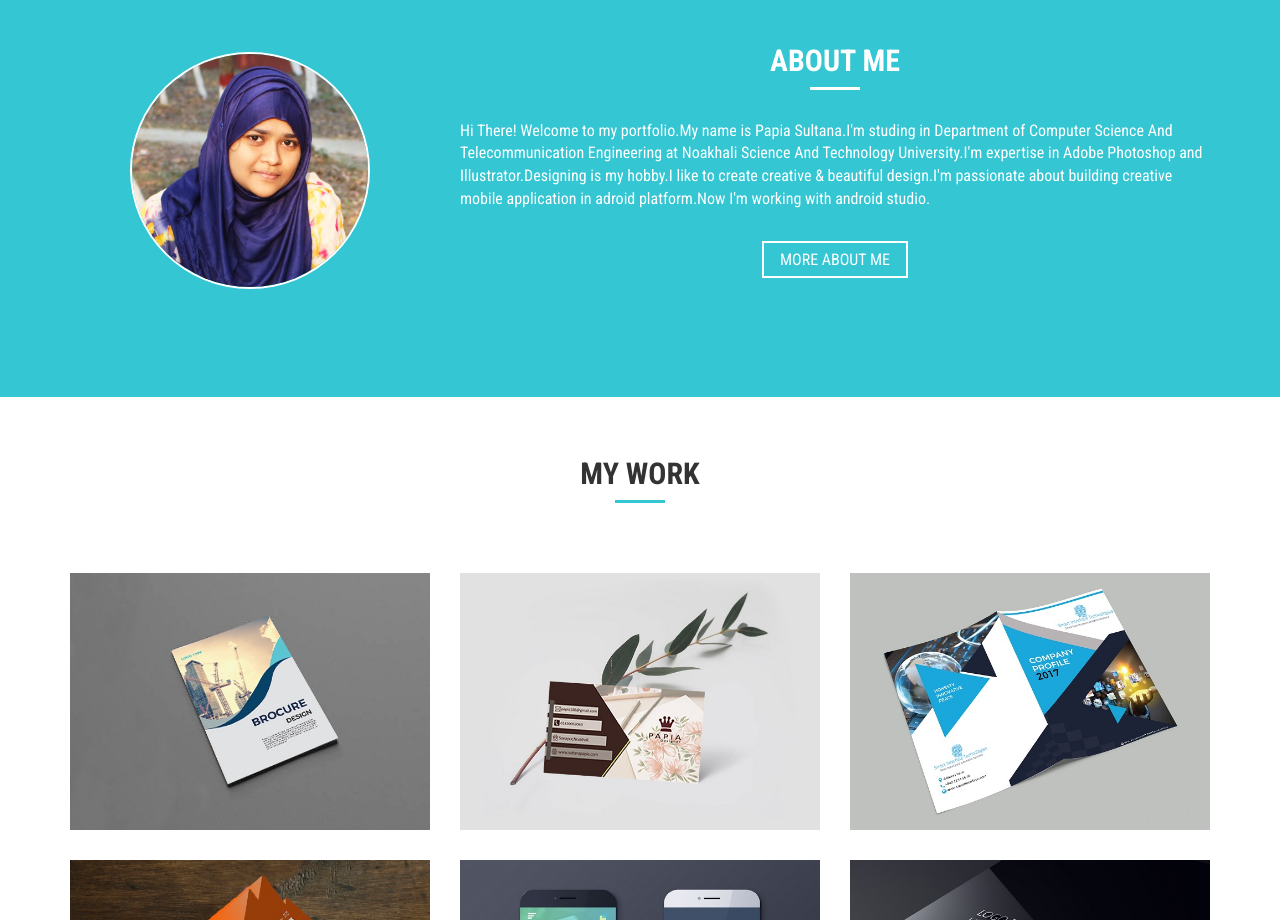
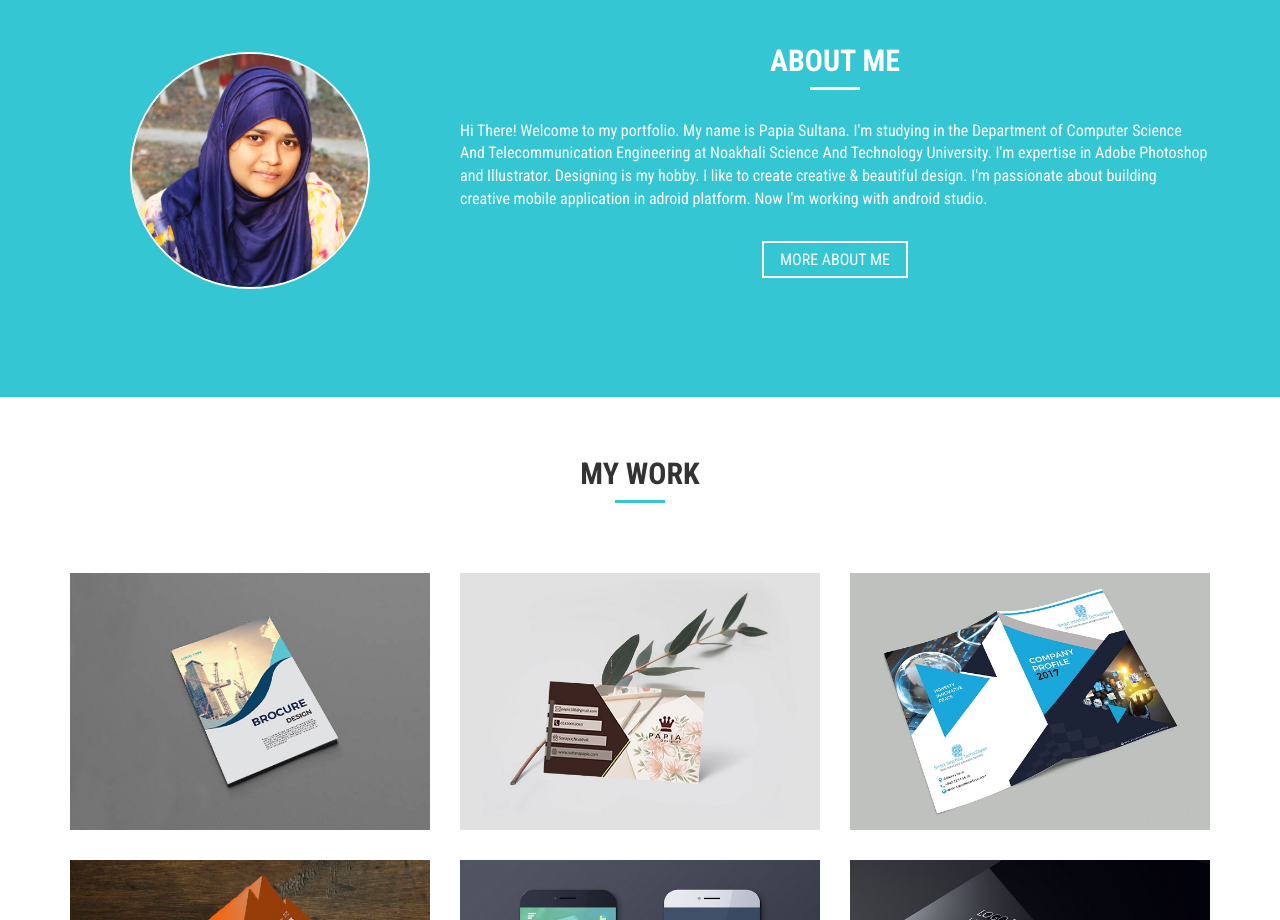
Before and after one commit to iam-papia-sultana/iampapia.github.io, a plain HTML site: page index.html in a window 1280 px wide. Shown: the part 1300-2220 px from the top of the page. Drawn offline with Linux system fonts and the light colour scheme; a script that the page names is missing.

Commit message:
Update index.html

```diff
--- a/index.html
+++ b/index.html
@@ -172,7 +172,7 @@
 
 									</div>
 									<div id="about-des" class="wow animated fadeInDown" data-wow-duration="1.5s" data-wow-delay="1.2s">
-										<p>Hi There! Welcome to my portfolio.My name is Papia Sultana.I'm studing in Department of Computer Science And Telecommunication Engineering at Noakhali Science And Technology University.I'm expertise in Adobe Photoshop and Illustrator.Designing is my hobby.I like to create creative & beautiful design.I'm passionate about building creative mobile application in adroid platform.Now I'm working with android studio. </p>
+										<p>Hi There! Welcome to my portfolio. My name is Papia Sultana. I'm studying in the Department of Computer Science And Telecommunication Engineering at Noakhali Science And Technology University. I'm expertise in Adobe Photoshop and Illustrator. Designing is my hobby. I like to create creative & beautiful design. I'm passionate about building creative mobile application in adroid platform. Now I'm working with android studio. </p>
 
 									</div>
 									<div id="about-btn" class="wow animated fadeInUp" data-wow-duration="1.8s" data-wow-delay="1.5s">
```
